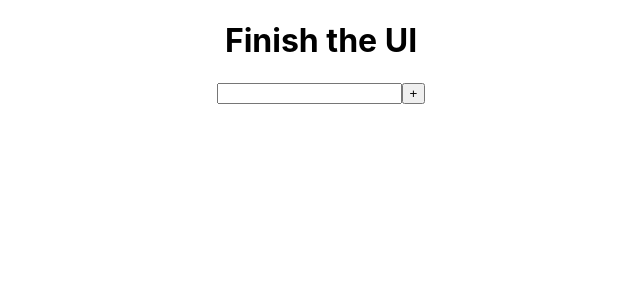
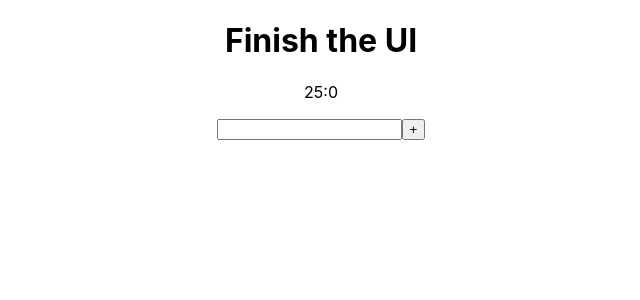
Before and after one commit to 13sfaith/pomodoro, a React (Create React App) app: page / in a window 1280 px wide. Shown: the top 300 px of the page, without its empty margins (319-959 px from the left). Built offline with nearby package versions, Linux system fonts and the light colour scheme.

Commit message:
Timer Component v0.1

```diff
--- a/src/App.js
+++ b/src/App.js
@@ -1,7 +1,9 @@
 import React, { Component } from 'react';
-import logo from './logo.svg';
+
 import './App.css';
+
 import TaskInput from './components/TaskInput.js';
+import Timer from './components/timer/Timer.js';
 
 function Task(props) {
   return <h1>{props.aTask}</h1>
@@ -35,6 +37,7 @@ class App extends Component {
     return (
       <div className="App">
         <Task aTask={this.state.aTask} />
+        <Timer />
         <TaskInput setTaskValue={this.setTaskValue} setTask={this.setTask} />
       </div>
     );
--- /dev/null
+++ b/src/components/timer/Timer.js
@@ -0,0 +1,24 @@
+import React, { Component } from 'react';
+
+import TimerDisp from './TimerDisp.js';
+
+class Timer extends Component {
+  constructor(props){
+    super(props);
+
+    this.state = {
+      minutes: 25,
+      seconds: 0
+    }
+  }
+
+  render(){
+    return(
+      <div>
+        <TimerDisp minutes={this.state.minutes} seconds={this.state.seconds}/>
+      </div>
+    );
+  }
+}
+
+export default Timer;
--- /dev/null
+++ b/src/components/timer/TimerDisp.js
@@ -0,0 +1,16 @@
+import React, { Component } from 'react';
+
+class TimerDisp extends Component {
+
+  render() {
+
+
+    return(
+      <div>
+        <p>{this.props.minutes}:{this.props.seconds}</p>
+      </div>
+    );
+  }
+}
+
+export default TimerDisp;
```
